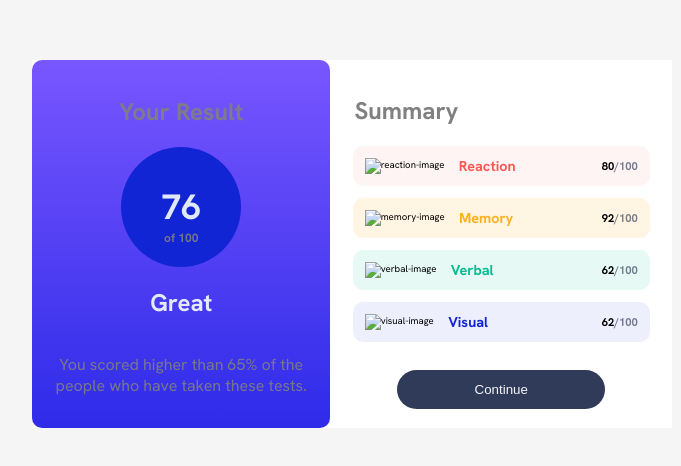
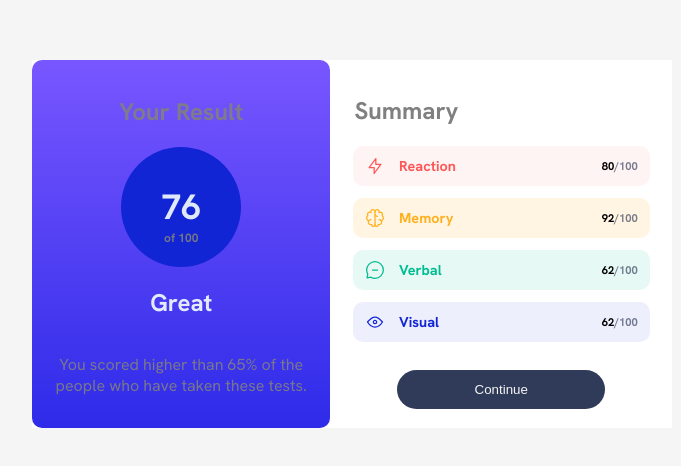
Before and after one commit to sheetal1409/Frontend-Mentor-Result-Summary-Report, a plain HTML site: page index.html in a window 1280 px wide. Shown: the part 156-622 px from the top of the page, without its empty margins (288-969 px from the left). Drawn offline with Linux system fonts and the light colour scheme.

Commit message:
Update index.html
Updated image src path

```diff
--- a/index.html
+++ b/index.html
@@ -6,7 +6,7 @@
   <meta name="viewport" content="width=device-width, initial-scale=1.0">
   <!-- displays site properly based on user's device -->
 
-  <link rel="icon" type="image/png" sizes="32x32" href="./assets/images/favicon-32x32.png">
+  <link rel="icon" type="image/png" sizes="32x32" href="favicon-32x32.png">
 
   <link rel="stylesheet" href="style.css">
   <link rel="preconnect" href="https://fonts.googleapis.com">
@@ -45,28 +45,28 @@
       <div class="summary-content">
         <div class="sub-section reaction">
           <div class="items">
-            <img src="./assets/images/icon-reaction.svg" alt="reaction-image" />
+            <img src="icon-reaction.svg" alt="reaction-image" />
             <h1>Reaction</h1>
           </div>
           <h3>80<span>/100</span></h3>
         </div>
         <div class="sub-section memory">
           <div class="items">
-            <img src="./assets/images/icon-memory.svg" alt="memory-image" />
+            <img src="icon-memory.svg" alt="memory-image" />
             <h1>Memory</h1>
           </div>
           <h3>92<span>/100</span></h3>
         </div>
         <div class="sub-section verbal">
           <div class="items">
-            <img src="./assets/images/icon-verbal.svg" alt="verbal-image" />
+            <img src="icon-verbal.svg" alt="verbal-image" />
             <h1>Verbal</h1>
           </div>
           <h3>62<span>/100</span></h3>
         </div>
         <div class="sub-section visual">
           <div class="items">
-            <img src="./assets/images/icon-visual.svg" alt="visual-image" />
+            <img src="icon-visual.svg" alt="visual-image" />
             <h1>Visual</h1>
           </div>
           <h3>62<span>/100</span></h3>
```
